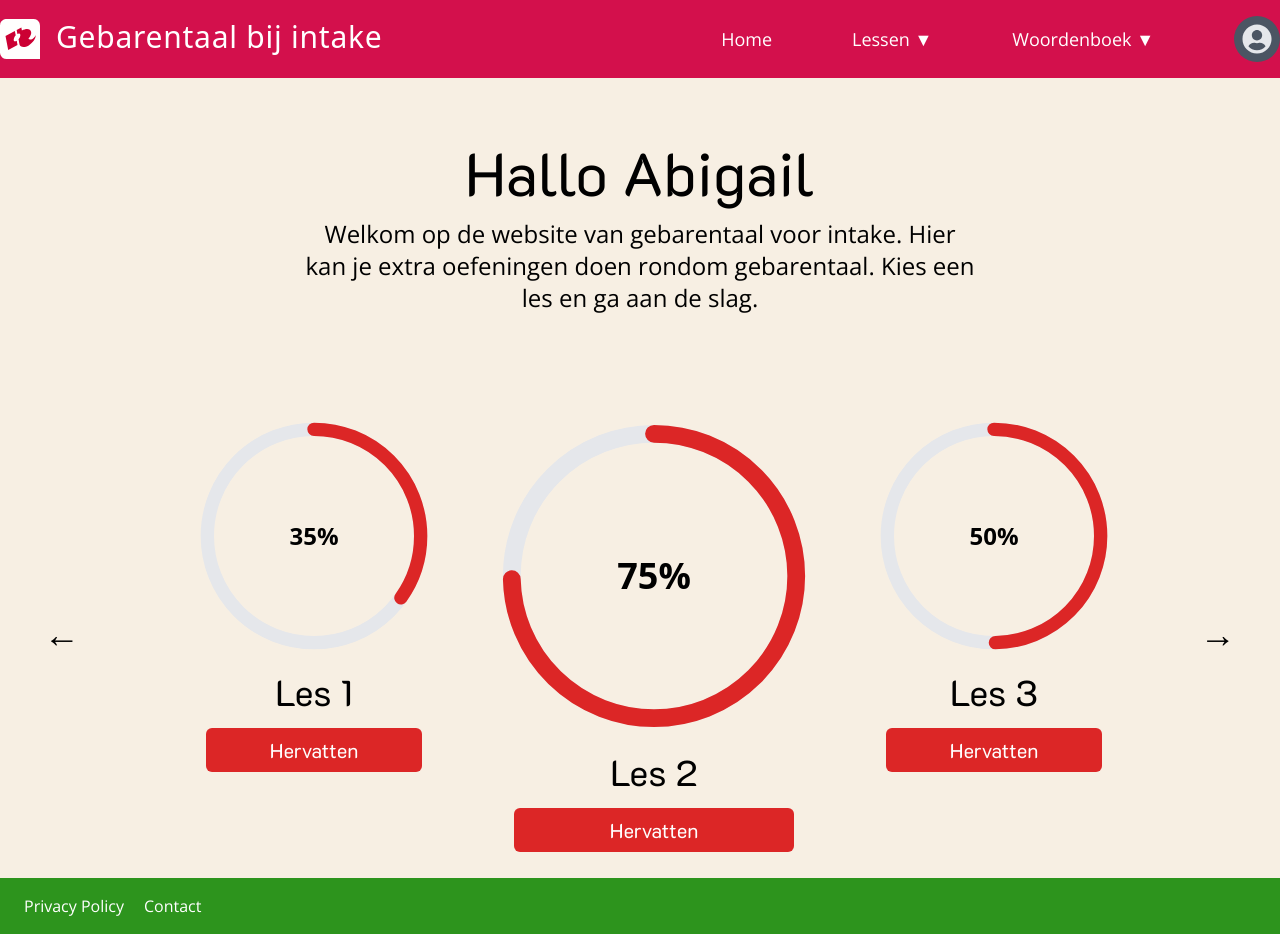
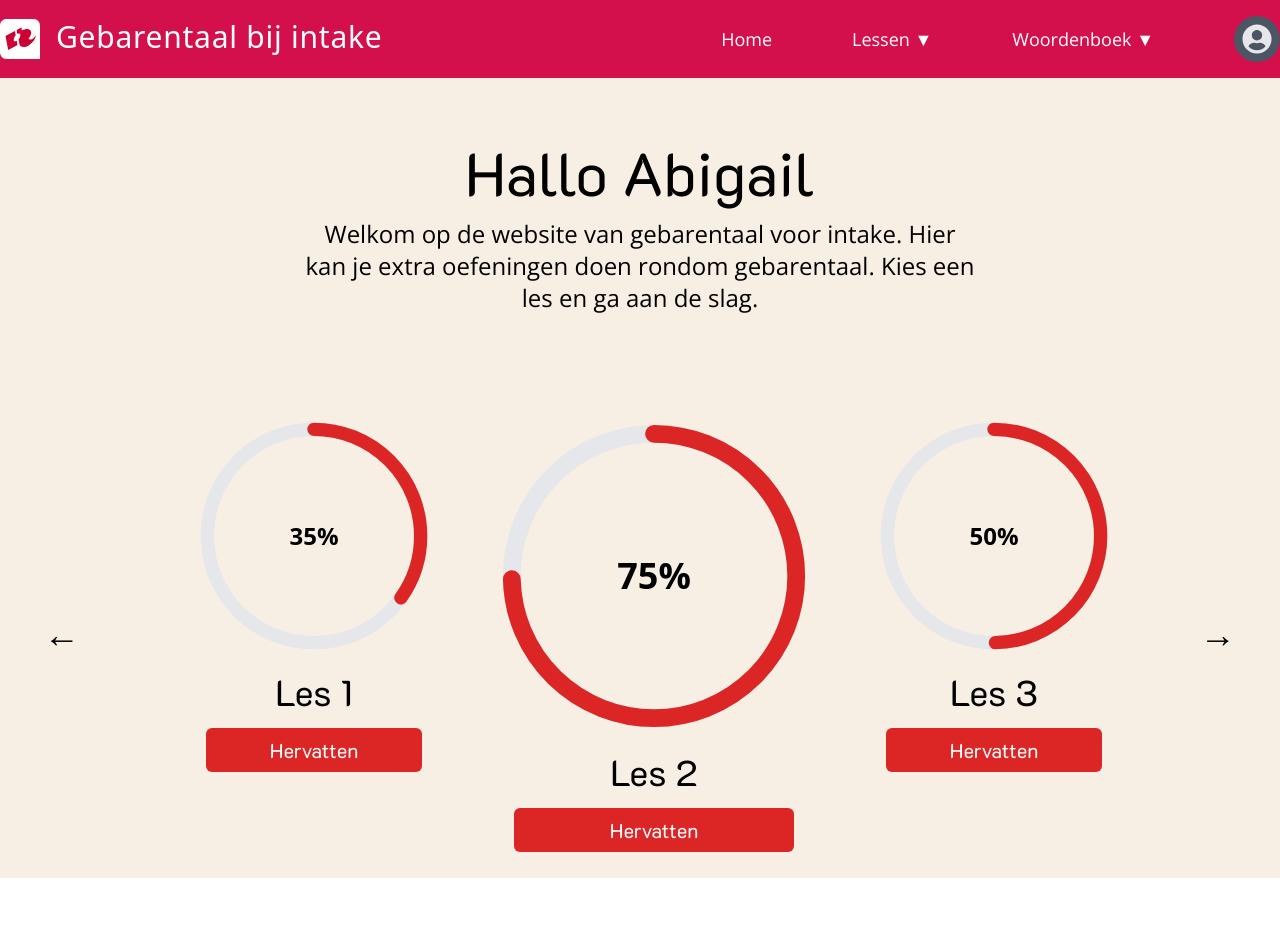
Before and after one commit to QuintenVanDerBlom/SignWitch, a React (Vite) app: page / in a window 1280 px wide. After the commit the page ends 878 px from the top, so only its background shows below. Built offline with nearby package versions, Linux system fonts and the light colour scheme.

Commit message:
kleine verandering

```diff
--- a/src/layouts/Layout.jsx
+++ b/src/layouts/Layout.jsx
@@ -67,12 +67,12 @@ function Layout() {
             </main>
 
             {/* Footer (Optioneel, maar kan toegevoegd worden voor een meer dynamische ervaring) */}
-            <footer className="flex bg-progress-Done py-4 text-white font-openSans justify-between px-6">
-                <div className="flex space-x-5">
-                <p className="">Privacy Policy</p>
-                <p className="">Contact</p>
-                </div>
-            </footer>
+            {/*<footer className="flex bg-progress-Done py-4 text-white font-openSans justify-between px-6">*/}
+            {/*    <div className="flex space-x-5">*/}
+            {/*    <p className="">Privacy Policy</p>*/}
+            {/*    <p className="">Contact</p>*/}
+            {/*    </div>*/}
+            {/*</footer>*/}
         </div>
     );
 }
```
